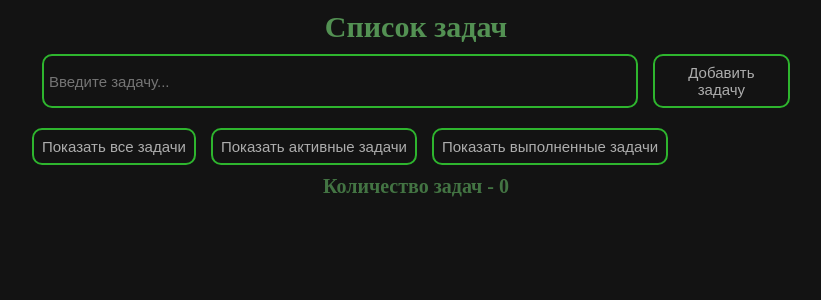
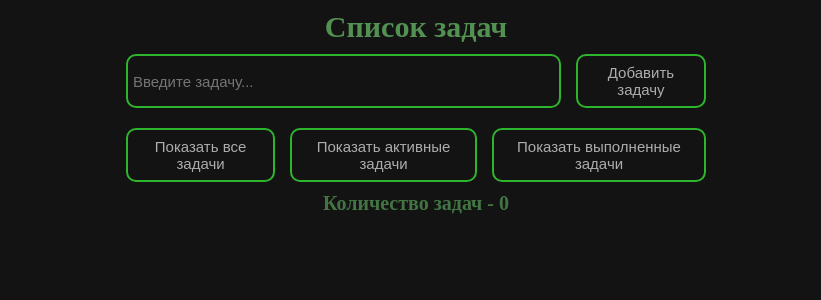
Before and after one commit to Vladosssss92/TodoList, a React (Create React App) app: page / in a window 1280 px wide. Shown: the top 300 px of the page, without its empty margins (224-1045 px from the left). Built offline with nearby package versions, Linux system fonts and the light colour scheme.

Commit message:
fix style

```diff
--- a/src/components/TasksList.tsx
+++ b/src/components/TasksList.tsx
@@ -1,5 +1,5 @@
 import React, { FC, useState, Dispatch, SetStateAction } from "react";
-import { LiS, InputS, ButtonS, Task, WrapButtons } from "../style/style";
+import { LiS, InputS, ButtonS, WrapButtons } from "../style/style";
 import { ITask } from "../App";
 
 interface IProps {
@@ -93,7 +93,7 @@ export const TasksList: FC<IProps> = ({ setTaskArray, taskArray, filterTasks })
               <LiS key={element.id}>
                 <label>
                   <input id={index.toString()} type="checkbox" checked={element.completed} onChange={taskStatus} />
-                  <Task>{element.task}</Task>
+                  <p className="task">{element.task}</p>
                 </label>
                 <WrapButtons>
                   <ButtonS onClick={() => editTaskButton(element.id)}>Изменить</ButtonS>
--- a/src/style/style.ts
+++ b/src/style/style.ts
@@ -14,23 +14,26 @@ export const GlobalStyle = createGlobalStyle`
     color: #d0d0d0;
     font-size: 16px;
   }
-  p {
-      color: white;
-    }
+
   label {
     display: flex;
+  }
 
+  input:checked + .task {
+    text-decoration: line-through;
   }
-`
-export const Task = styled.p`
-  padding: 8px;
 
+  .task {
+    padding: 8px;
+    color: white;
+  }
 `
 
 export const WrapFilterTask = styled.div`
   display: flex;
   gap: 15px;
-  /* margin: 10px 0 10px 20px; */
+  margin-left: 10px;
+  margin-right: 10px;
 `
 export const WrapTask = styled.div`
   display: flex;
@@ -58,7 +61,7 @@ export const TitleTasks = styled.h1`
   `
 
 export const Wrap = styled.div`
-  max-width: 60%;
+  max-width: 600px;
   margin: 0 auto;
   `
 
@@ -77,6 +80,8 @@ export const LiS = styled.li`
 `
 export const InputS = styled.input`
     width: 80%;
+    min-width: 180px;
+    max-width: 450px;
     padding: 5px;
     border-radius: 10px;
     border: 2px solid #2eb52e;
```
